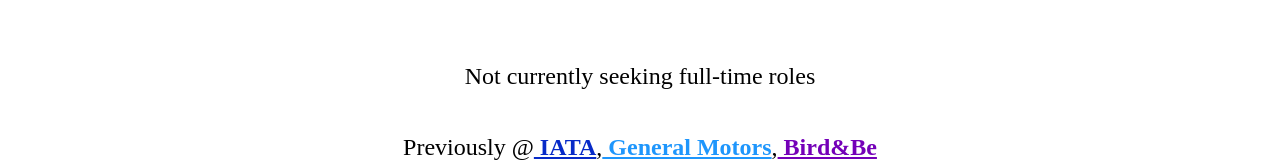
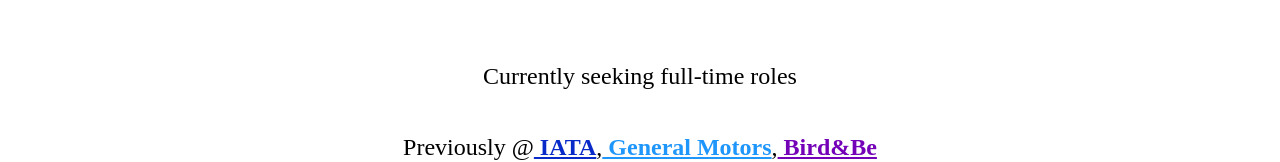
Before and after one commit to doeyeon/tony-profile, a Next.js app: page / in a window 1280 px wide. Shown: the part 294-456 px from the top of the page. Built offline with nearby package versions, Linux system fonts and the light colour scheme.

Commit message:
Update job message

```diff
--- a/pages/index.tsx
+++ b/pages/index.tsx
@@ -172,7 +172,7 @@ function IntroductionSection() {
       <h2 style={{ fontWeight: 600, fontSize: 56, textAlign: 'center' }}>Hi, I&apos;m Tony</h2>
       <h3 style={{ fontWeight: 400, fontSize: 22, marginBottom: 40, textAlign: 'center', color: '#495057' }}>B.S (Hons) Computer Science w/ math minor</h3>
       <h3 style={{ fontWeight: 400, fontSize: 24, marginBottom: 20, textAlign: 'center' }}>
-        Not currently seeking full-time roles
+        Currently seeking full-time roles
       </h3>
       <h3 style={{ fontWeight: 400, fontSize: 24, textAlign: 'center' }}>
         Previously @
```
